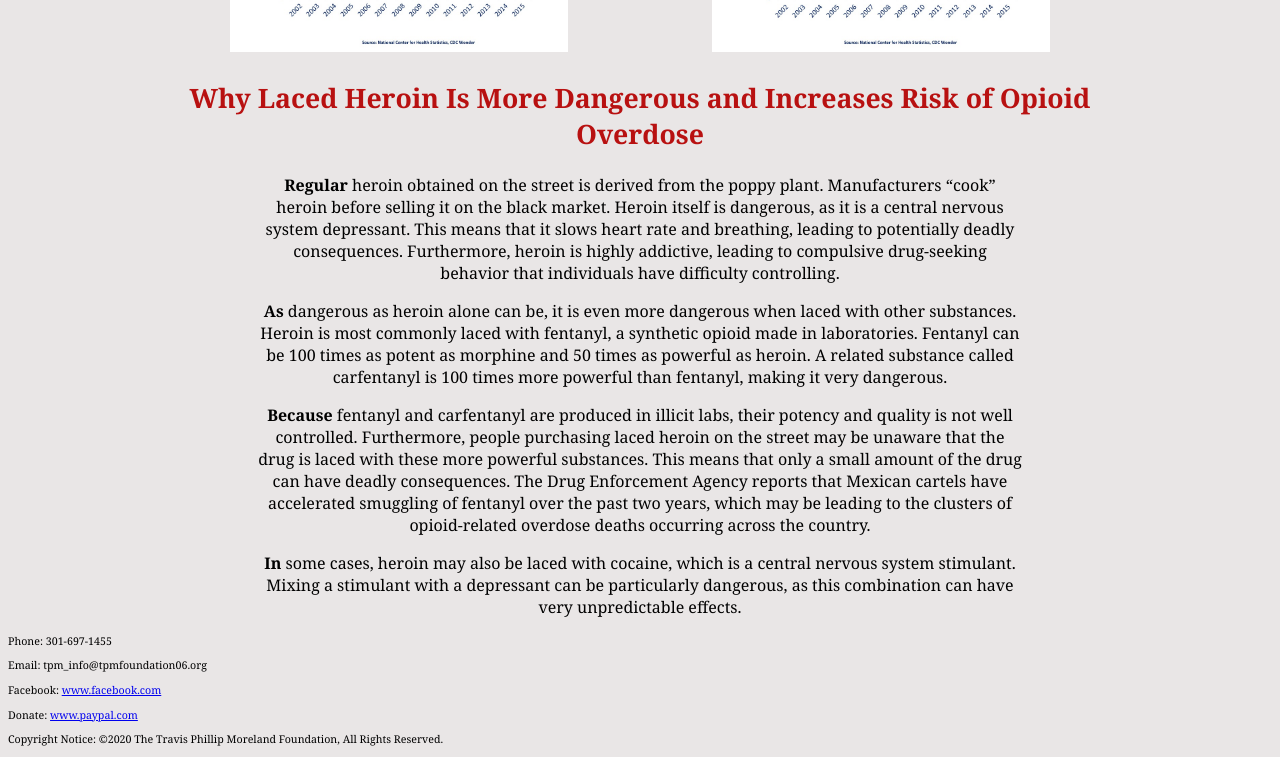
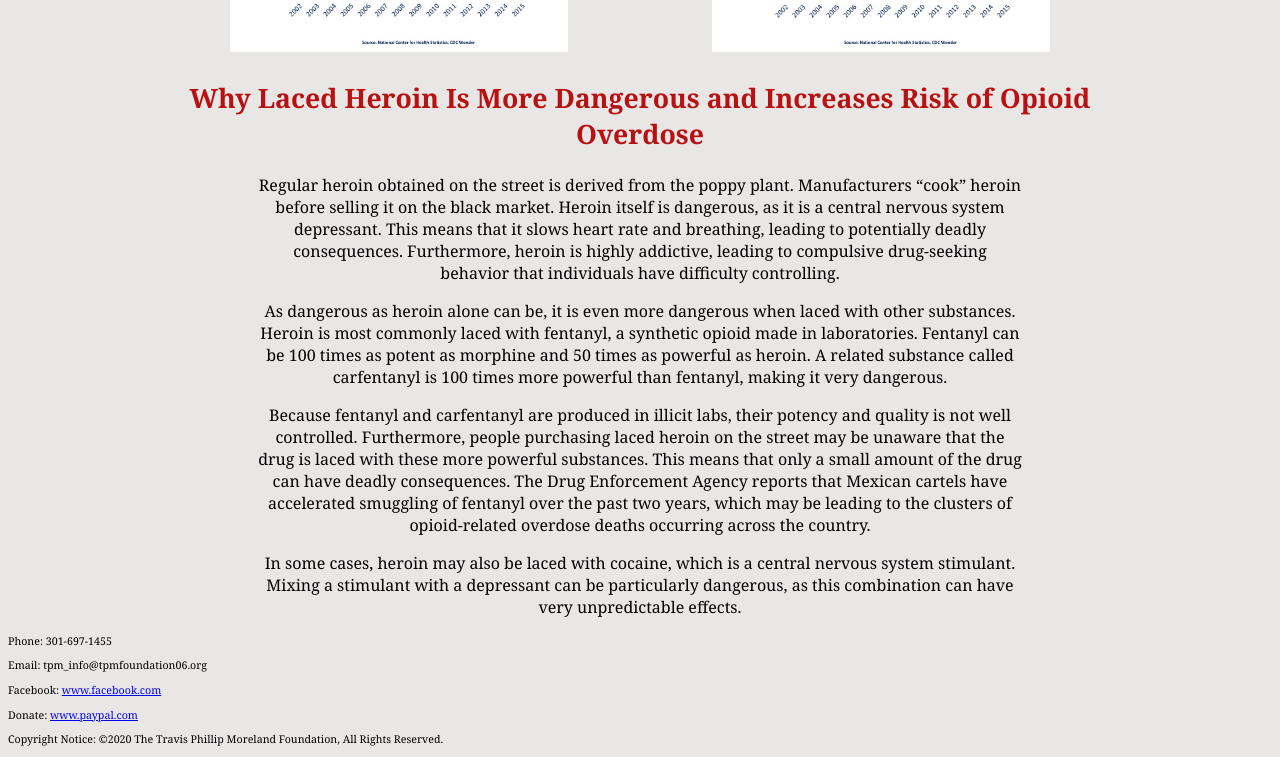
Before and after one commit to keckardCIS/keckardCIS118, a plain HTML site: page tpm/facts.html in a window 1280 px wide. Shown: the part 1711-2468 px from the top of the page. Drawn offline with Linux system fonts and the light colour scheme.

Commit message:
Update facts.html

```diff
--- a/tpm/facts.html
+++ b/tpm/facts.html
@@ -61,20 +61,20 @@
         </div> <!-- closes #column -->
     </div> <!-- closes #row -->
     <h2 class="why">Why Laced Heroin Is More Dangerous and Increases Risk of Opioid Overdose</h2>
-    <p class="info"><b>Regular</b> heroin obtained on the street is derived from the poppy
+    <p class="info">Regular heroin obtained on the street is derived from the poppy
       plant. Manufacturers “cook” heroin before selling it on the black
       market. Heroin itself is dangerous, as it is a central nervous
       system depressant. This means that it slows heart rate and breathing,
       leading to potentially deadly consequences. Furthermore, heroin is
       highly addictive, leading to compulsive drug-seeking behavior that
       individuals have difficulty controlling.</p>
-    <p class="info"><b>As</b> dangerous as heroin alone can be, it is even more dangerous
+    <p class="info">As dangerous as heroin alone can be, it is even more dangerous
       when laced with other substances. Heroin is most commonly laced
       with fentanyl, a synthetic opioid made in laboratories. Fentanyl
       can be 100 times as potent as morphine and 50 times as powerful as
       heroin. A related substance called carfentanyl is 100 times more
       powerful than fentanyl, making it very dangerous.</p>
-    <p class="info"><b>Because</b> fentanyl and carfentanyl are produced in illicit labs,
+    <p class="info">Because fentanyl and carfentanyl are produced in illicit labs,
       their potency and quality is not well controlled. Furthermore,
       people purchasing laced heroin on the street may be unaware that
       the drug is laced with these more powerful substances. This means
@@ -83,7 +83,7 @@
       accelerated smuggling of fentanyl over the past two years, which may
       be leading to the clusters of opioid-related overdose deaths
       occurring across the country.</p>
-    <p class="info"><b>In</b> some cases, heroin may also be laced with cocaine, which is a
+    <p class="info">In some cases, heroin may also be laced with cocaine, which is a
       central nervous system stimulant. Mixing a stimulant with a
       depressant can be particularly dangerous, as this combination can
       have very unpredictable effects.</p>
```
